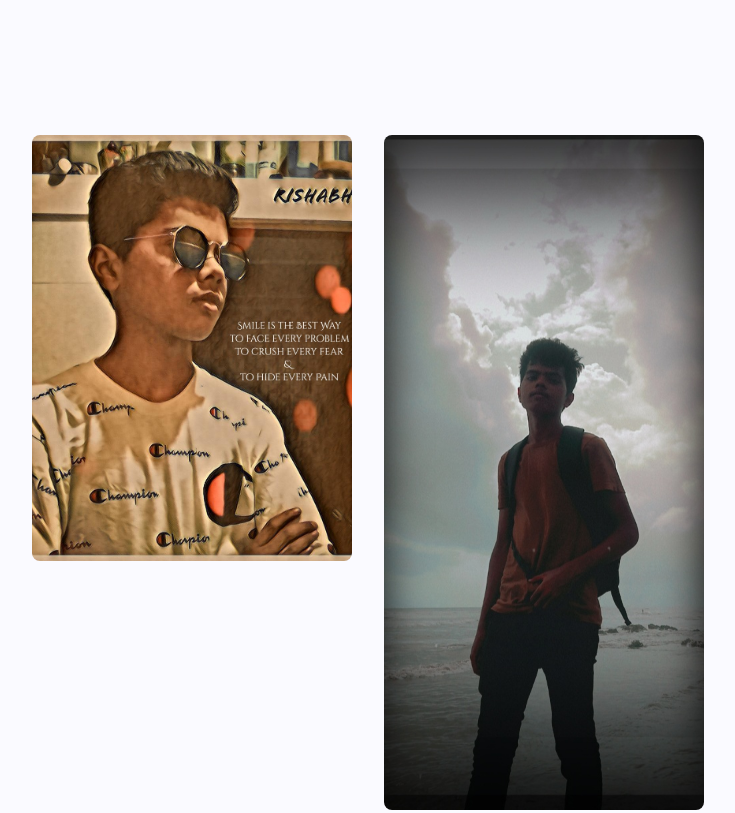
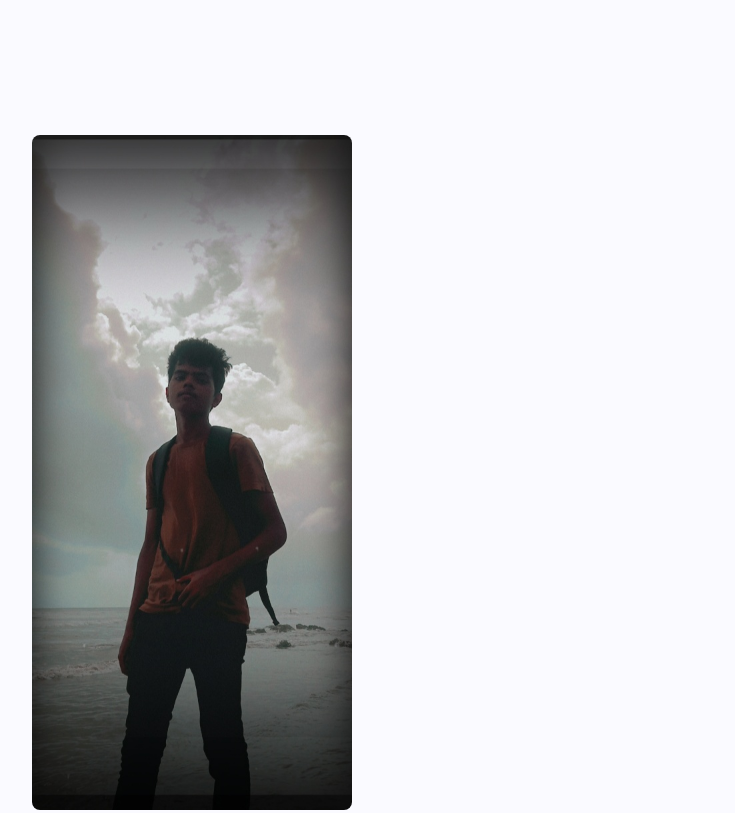
Before and after one commit to Rishabhkanojia/personal, a plain HTML site: page index.html in a window 1280 px wide. Shown: the part 2040-2853 px from the top of the page, without its empty margins (96-831 px from the left). Drawn offline with nearby package versions, Linux system fonts and the light colour scheme.

Commit message:
Update index.html

```diff
--- a/index.html
+++ b/index.html
@@ -112,10 +112,7 @@
                     <img src="assets/img/img3.jpeg" alt="">
 
                 </div>
-                <div class="portfolio__img">
-                    <img src="assets/img/img4.jpeg" alt="">
 
-                </div>
                 <div class="portfolio__img">
                     <img src="assets/img/img5.jpeg" alt="">
 
```
